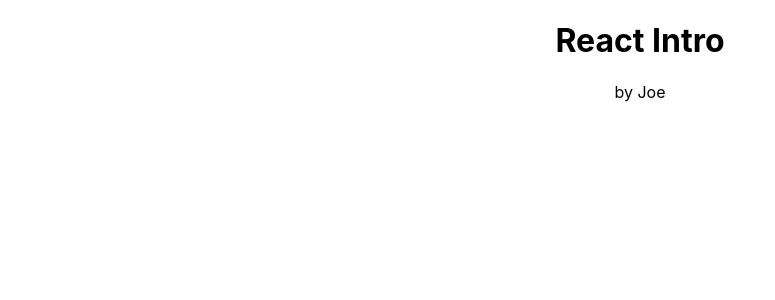
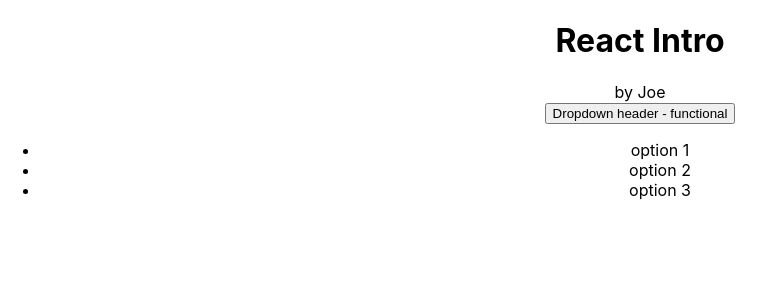
Before and after one commit to CommandShiftHQ/react-intro, a React (Create React App) app: page / in a window 1280 px wide. Shown: the top 300 px of the page, without its empty margins (0-775 px from the left). Built offline with nearby package versions, Linux system fonts and the light colour scheme.

Commit message:
Add <Dropdown />

```diff
--- a/src/App.js
+++ b/src/App.js
@@ -1,5 +1,6 @@
 import React from 'react';
 import './App.css';
+import Dropdown from './components/Dropdown';
 import Header from './components/Header';
 
 function App() {
@@ -8,6 +9,7 @@
   return (
     <div className="App">
       <Header name={author} />
+      <Dropdown />
     </div>
   );
 }
--- /dev/null
+++ b/src/components/Dropdown.js
@@ -0,0 +1,20 @@
+import React from 'react';
+
+const Dropdown = () => {
+  return (
+    <div className="dropdown">
+      <button className="dropdown__header">
+        Dropdown header - functional
+      </button>
+      <div className="dropdown__body">
+        <ul>
+          <li>option 1</li>
+          <li>option 2</li>
+          <li>option 3</li>
+        </ul>
+      </div>
+    </div>
+  );
+}
+
+export default Dropdown;
```
